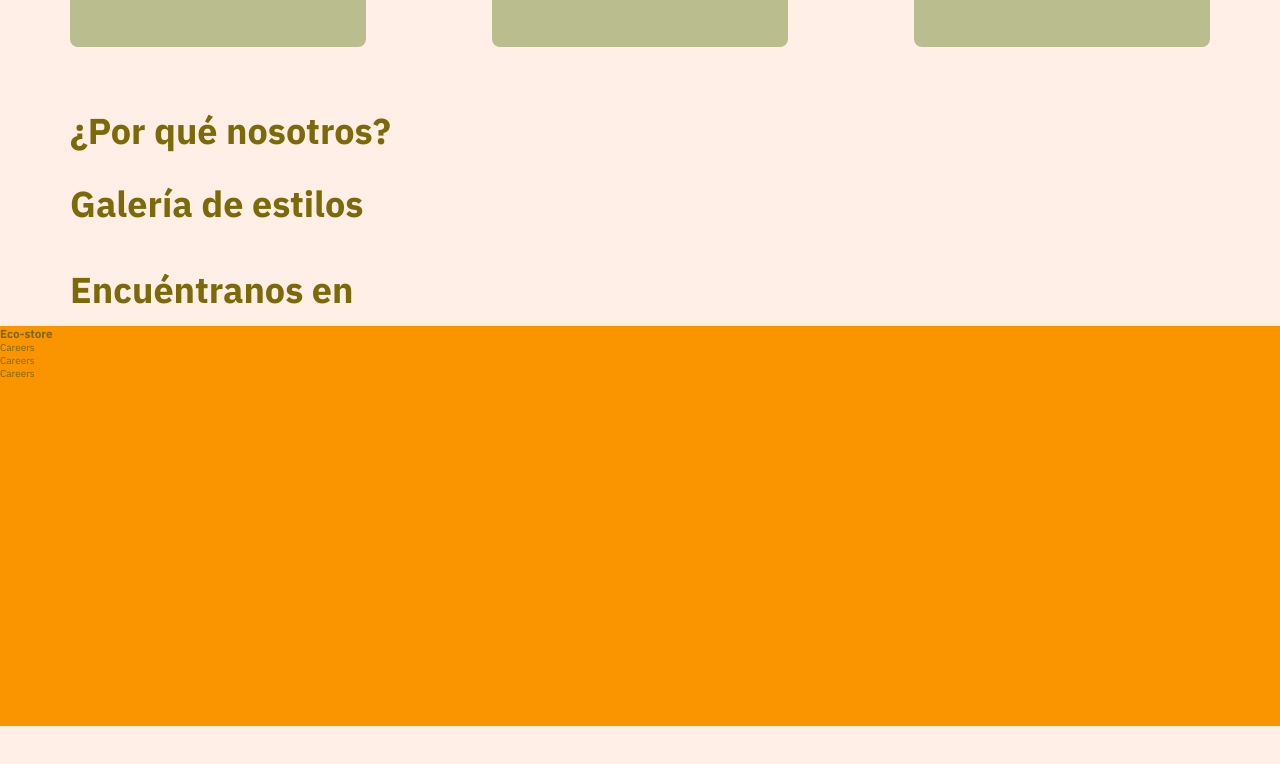
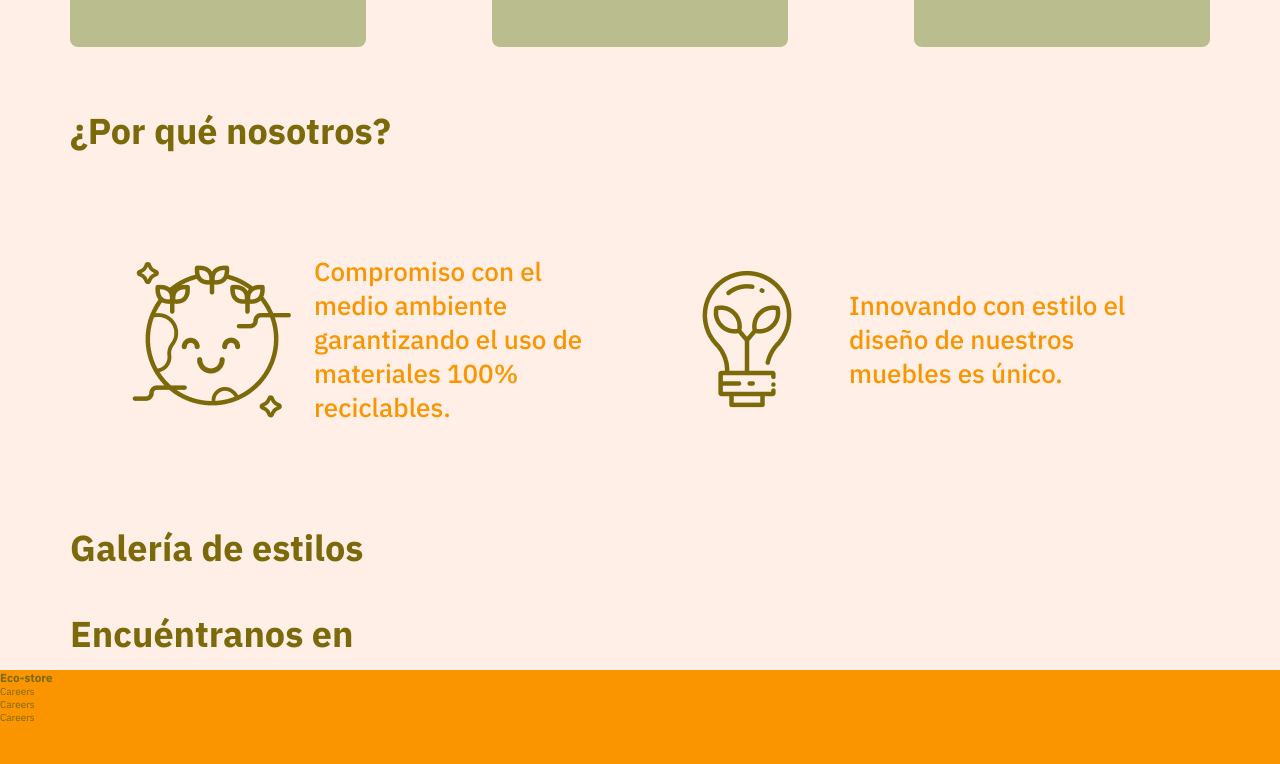
Before and after one commit to nestorrig/PLATZI-Curso-de-Fundamentos-de-Sass_Crea-tu-Primera-Landing-Page, a plain HTML site: page index.html in a window 1280 px wide. Shown: the part 3319-4083 px from the top of the page. Before the commit the page ends 4045 px from the top, so only its background shows below. Drawn offline with Linux system fonts and the light colour scheme.

Commit message:
Clase 16: Creando la estructura de la sección '¿Por qué nosotros?'

```diff
--- a/index.html
+++ b/index.html
@@ -273,16 +273,23 @@
                 </div>
             </div>
         </section>
+
         <section class="info-section">
             <div class="about-us">
                 <h2>¿Por qué nosotros?</h2>
-                <div class="earth">
-                    <img src="" alt="">
-                    <p></p>
-                </div>
-                <div class="innovation">
-                    <img src="" alt="">
-                    <p></p>
+                <div class="mision-section">
+                    <div class="earth">
+                        <img src="./assets/img/earth.png" alt="earth ilustration">
+                        <p>
+                            Compromiso con el medio ambiente garantizando el uso de materiales 100% reciclables.
+                        </p>
+                    </div>
+                    <div class="innovation">
+                        <img src="./assets/img/ecology.png" alt="lightbulb ilustration">
+                        <p>
+                            Innovando con estilo el diseño de nuestros muebles es único.
+                        </p>
+                    </div>
                 </div>
             </div>
             <div class="gallery">
--- a/sass/main.scss
+++ b/sass/main.scss
@@ -153,6 +153,31 @@ main {
         }
     }
 }
+
+.info-section {
+    .about-us{
+        .mision-section {
+            padding: 100px 60px;
+            @include flex(row, center, center);
+            gap: 50px;
+            .earth, .innovation {
+                width: 50%;
+                @include flex(row, center, center);
+                img {
+                    width: 164px;
+                    height: 164px;
+                    margin-right: 20px;
+                    object-fit: cover;
+                }
+                p {
+                    color: $quaternary-color;
+                    font-size: 2.6rem;
+                    font-weight: 500;
+                }
+            }
+        }
+    }
+}
 footer {
     background-color: $quaternary-color;
     width: 100%;
```
Also changed, not shown: css/main.css.
